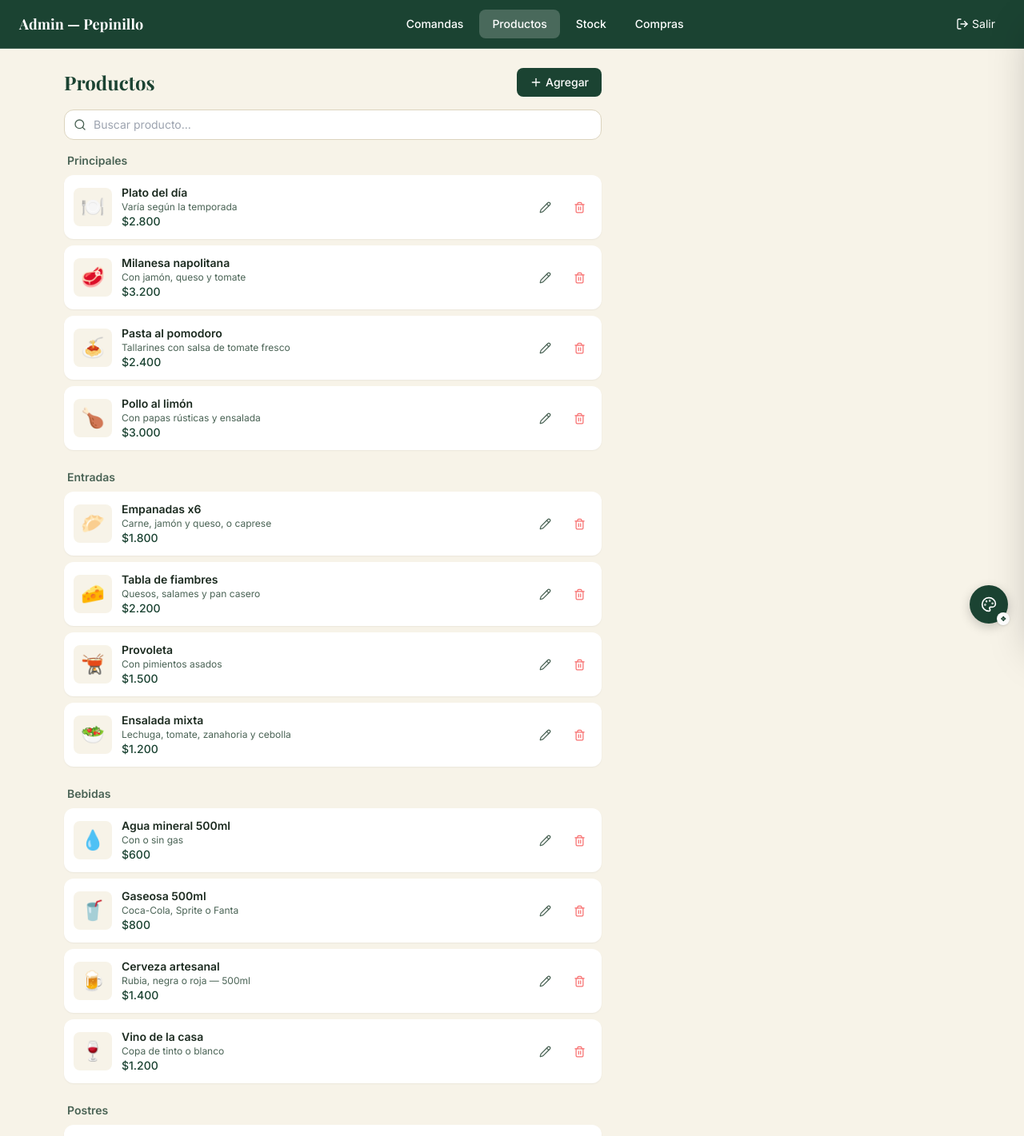
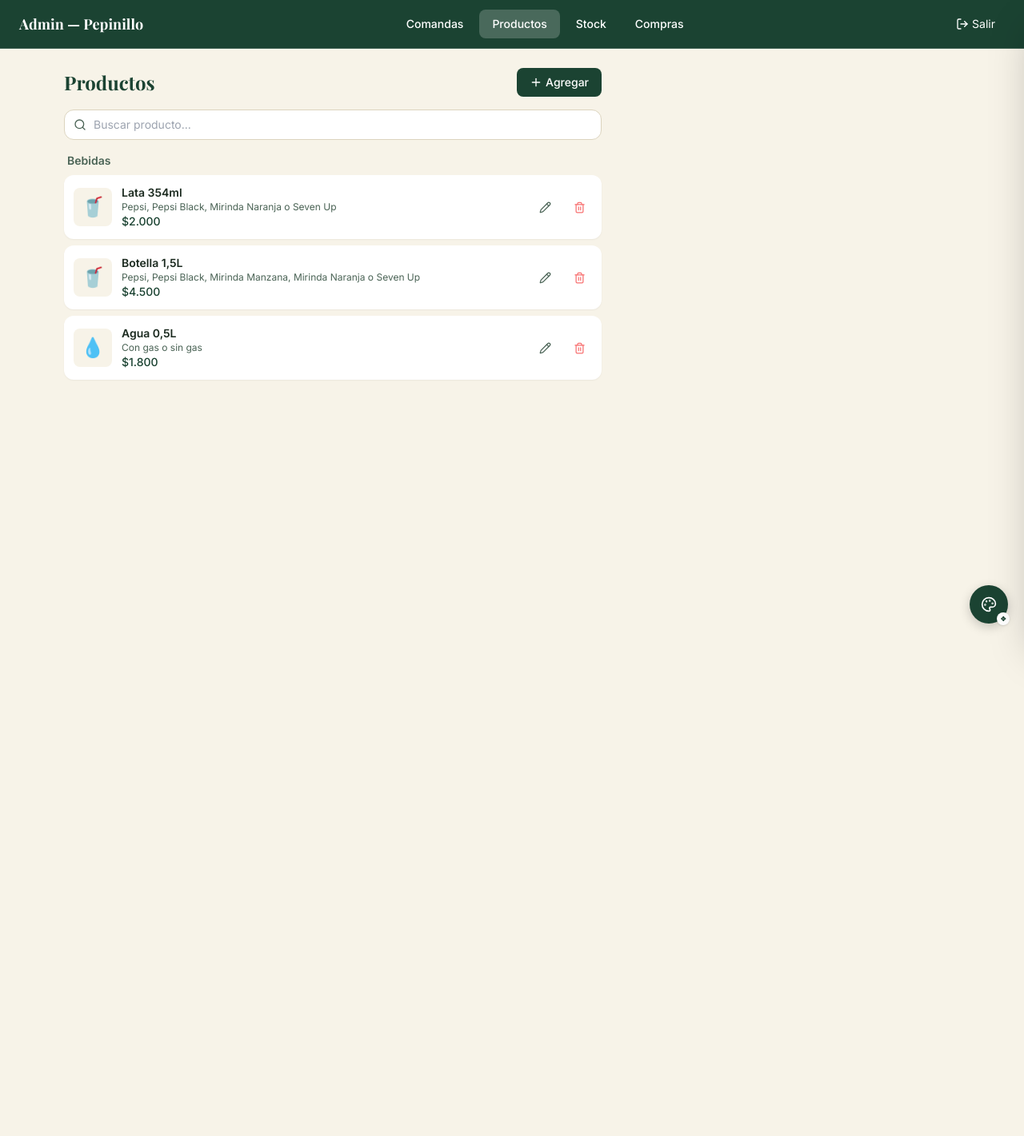
Before and after one commit to axelbauducco11/pepinillo-demo, a Next.js app: page /admin/productos in a window 1280 px wide. Shown: the top 1421 px of the page at 80% size. After the commit the page ends 800 px from the top, so only its background shows below. Built offline with nearby package versions, Linux system fonts and the light colour scheme; a web font is replaced by a local one.

Commit message:
feat: real Pepinillo menu with size variants

```diff
--- a/data/mock/products.ts
+++ b/data/mock/products.ts
@@ -1,42 +1,113 @@
-import { Product } from '@/types/product'
+import { Product, ProductCategory } from '@/types/product'
 
+// Precios ficticios (demo) — Pepinillo no publica precios en sus redes.
 export const PRODUCTS: Product[] = [
-  // PRINCIPALES
-  { id: 'pr-01', name: 'Plato del día', description: 'Varía según la temporada', category: 'principales', price: 2800, emoji: '🍽️' },
-  { id: 'pr-02', name: 'Milanesa napolitana', description: 'Con jamón, queso y tomate', category: 'principales', price: 3200, emoji: '🥩' },
-  { id: 'pr-03', name: 'Pasta al pomodoro', description: 'Tallarines con salsa de tomate fresco', category: 'principales', price: 2400, emoji: '🍝' },
-  { id: 'pr-04', name: 'Pollo al limón', description: 'Con papas rústicas y ensalada', category: 'principales', price: 3000, emoji: '🍗' },
-  // ENTRADAS
-  { id: 'en-01', name: 'Empanadas x6', description: 'Carne, jamón y queso, o caprese', category: 'entradas', price: 1800, emoji: '🥟' },
-  { id: 'en-02', name: 'Tabla de fiambres', description: 'Quesos, salames y pan casero', category: 'entradas', price: 2200, emoji: '🧀' },
-  { id: 'en-03', name: 'Provoleta', description: 'Con pimientos asados', category: 'entradas', price: 1500, emoji: '🫕' },
-  { id: 'en-04', name: 'Ensalada mixta', description: 'Lechuga, tomate, zanahoria y cebolla', category: 'entradas', price: 1200, emoji: '🥗' },
+  // HAMBURGUESAS — cada una con variantes de tamaño (mismo groupId)
+  { id: 'hb-01-simple', groupId: 'hb-01', name: 'Cheeseburger', sizeLabel: 'Simple', description: 'Medallón 120gr., cheddar x2, cebolla brunoise, ketchup', category: 'hamburguesas', price: 8500, emoji: '🍔' },
+  { id: 'hb-01-doble', groupId: 'hb-01', name: 'Cheeseburger', sizeLabel: 'Doble', description: 'Medallón 120gr., cheddar x2, cebolla brunoise, ketchup', category: 'hamburguesas', price: 11500, emoji: '🍔' },
+  { id: 'hb-01-triple', groupId: 'hb-01', name: 'Cheeseburger', sizeLabel: 'Triple', description: 'Medallón 120gr., cheddar x2, cebolla brunoise, ketchup', category: 'hamburguesas', price: 14500, emoji: '🍔' },
+
+  { id: 'hb-02-simple', groupId: 'hb-02', name: 'Clásica', sizeLabel: 'Simple', description: 'Medallón 120gr., cheddar x1, lechuga, tomate, mayonesa especial', category: 'hamburguesas', price: 8000, emoji: '🍔' },
+  { id: 'hb-02-doble', groupId: 'hb-02', name: 'Clásica', sizeLabel: 'Doble', description: 'Medallón 120gr., cheddar x1, lechuga, tomate, mayonesa especial', category: 'hamburguesas', price: 11000, emoji: '🍔' },
+  { id: 'hb-02-triple', groupId: 'hb-02', name: 'Clásica', sizeLabel: 'Triple', description: 'Medallón 120gr., cheddar x1, lechuga, tomate, mayonesa especial', category: 'hamburguesas', price: 14000, emoji: '🍔' },
+
+  { id: 'hb-03-simple', groupId: 'hb-03', name: 'B.E.C.', sizeLabel: 'Simple', description: 'Medallón 120gr., queso azul, cebolla y champignon a la manteca, salsa BEC', category: 'hamburguesas', price: 9500, emoji: '🍔' },
+  { id: 'hb-03-doble', groupId: 'hb-03', name: 'B.E.C.', sizeLabel: 'Doble', description: 'Medallón 120gr., queso azul, cebolla y champignon a la manteca, salsa BEC', category: 'hamburguesas', price: 12500, emoji: '🍔' },
+  { id: 'hb-03-triple', groupId: 'hb-03', name: 'B.E.C.', sizeLabel: 'Triple', description: 'Medallón 120gr., queso azul, cebolla y champignon a la manteca, salsa BEC', category: 'hamburguesas', price: 15500, emoji: '🍔' },
+
+  { id: 'hb-04-simple', groupId: 'hb-04', name: 'Jalapa', sizeLabel: 'Simple', description: 'Medallón 120gr., cheddar x2, cebolla crispy, salsa jalapa smoke', category: 'hamburguesas', price: 9000, emoji: '🍔' },
+  { id: 'hb-04-doble', groupId: 'hb-04', name: 'Jalapa', sizeLabel: 'Doble', description: 'Medallón 120gr., cheddar x2, cebolla crispy, salsa jalapa smoke', category: 'hamburguesas', price: 12000, emoji: '🍔' },
+  { id: 'hb-04-triple', groupId: 'hb-04', name: 'Jalapa', sizeLabel: 'Triple', description: 'Medallón 120gr., cheddar x2, cebolla crispy, salsa jalapa smoke', category: 'hamburguesas', price: 15000, emoji: '🍔' },
+
+  { id: 'hb-05-simple', groupId: 'hb-05', name: 'Megapepinillo', sizeLabel: 'Simple', description: 'Medallón 120gr., cheddar x2, lechuga, tomate, cebolla, pepinillo, bacon, salsa pepi', category: 'hamburguesas', price: 10000, emoji: '🥒' },
+  { id: 'hb-05-doble', groupId: 'hb-05', name: 'Megapepinillo', sizeLabel: 'Doble', description: 'Medallón 120gr., cheddar x2, lechuga, tomate, cebolla, pepinillo, bacon, salsa pepi', category: 'hamburguesas', price: 13000, emoji: '🥒' },
+  { id: 'hb-05-triple', groupId: 'hb-05', name: 'Megapepinillo', sizeLabel: 'Triple', description: 'Medallón 120gr., cheddar x2, lechuga, tomate, cebolla, pepinillo, bacon, salsa pepi', category: 'hamburguesas', price: 16000, emoji: '🥒' },
+
+  { id: 'hb-06-simple', groupId: 'hb-06', name: 'B.C.B.', sizeLabel: 'Simple', description: 'Medallón 120gr., cheddar x2, bacon, cebolla brunoise, mostaza, ketchup', category: 'hamburguesas', price: 9500, emoji: '🍔' },
+  { id: 'hb-06-doble', groupId: 'hb-06', name: 'B.C.B.', sizeLabel: 'Doble', description: 'Medallón 120gr., cheddar x2, bacon, cebolla brunoise, mostaza, ketchup', category: 'hamburguesas', price: 12500, emoji: '🍔' },
+  { id: 'hb-06-triple', groupId: 'hb-06', name: 'B.C.B.', sizeLabel: 'Triple', description: 'Medallón 120gr., cheddar x2, bacon, cebolla brunoise, mostaza, ketchup', category: 'hamburguesas', price: 15500, emoji: '🍔' },
+
+  { id: 'hb-07-simple', groupId: 'hb-07', name: 'Swiss Burger', sizeLabel: 'Simple', description: 'Doble medallón 120gr., queso blanco, cebolla grillada, tomate, salsa spread', category: 'hamburguesas', price: 11500, emoji: '🧀' },
+  { id: 'hb-07-doble', groupId: 'hb-07', name: 'Swiss Burger', sizeLabel: 'Doble', description: 'Doble medallón 120gr., queso blanco, cebolla grillada, tomate, salsa spread', category: 'hamburguesas', price: 14500, emoji: '🧀' },
+  { id: 'hb-07-triple', groupId: 'hb-07', name: 'Swiss Burger', sizeLabel: 'Triple', description: 'Doble medallón 120gr., queso blanco, cebolla grillada, tomate, salsa spread', category: 'hamburguesas', price: 17500, emoji: '🧀' },
+
+  { id: 'hb-08-simple', groupId: 'hb-08', name: 'D.C.L.', sizeLabel: 'Simple', description: 'Doble medallón 120gr., cheddar x4, cebolla brunoise, ketchup, mostaza', category: 'hamburguesas', price: 12000, emoji: '🍔' },
+  { id: 'hb-08-doble', groupId: 'hb-08', name: 'D.C.L.', sizeLabel: 'Doble', description: 'Doble medallón 120gr., cheddar x4, cebolla brunoise, ketchup, mostaza', category: 'hamburguesas', price: 15000, emoji: '🍔' },
+  { id: 'hb-08-triple', groupId: 'hb-08', name: 'D.C.L.', sizeLabel: 'Triple', description: 'Doble medallón 120gr., cheddar x4, cebolla brunoise, ketchup, mostaza', category: 'hamburguesas', price: 18000, emoji: '🍔' },
+
+  { id: 'hb-09-simple', groupId: 'hb-09', name: 'Big Pepi', sizeLabel: 'Simple', description: 'Doble medallón 120gr., cheddar x4, pepinillo, cebolla brunoise, lechuga, salsa pepinillo', category: 'hamburguesas', price: 12500, emoji: '🥒' },
+  { id: 'hb-09-doble', groupId: 'hb-09', name: 'Big Pepi', sizeLabel: 'Doble', description: 'Doble medallón 120gr., cheddar x4, pepinillo, cebolla brunoise, lechuga, salsa pepinillo', category: 'hamburguesas', price: 15500, emoji: '🥒' },
+  { id: 'hb-09-triple', groupId: 'hb-09', name: 'Big Pepi', sizeLabel: 'Triple', description: 'Doble medallón 120gr., cheddar x4, pepinillo, cebolla brunoise, lechuga, salsa pepinillo', category: 'hamburguesas', price: 18500, emoji: '🥒' },
+
+  { id: 'hb-10-triple', groupId: 'hb-10', name: 'Meat Tower', sizeLabel: 'Triple', description: '3 medallones 120gr., cheddar x6, bacon, salsa spread', category: 'hamburguesas', price: 19500, emoji: '🗼' },
+  { id: 'hb-10-cuadruple', groupId: 'hb-10', name: 'Meat Tower', sizeLabel: 'Cuádruple', description: '4 medallones 120gr., cheddar x8, bacon, salsa spread', category: 'hamburguesas', price: 23000, emoji: '🗼' },
+
+  // PAPAS & COMBOS — precio único, sin variantes de tamaño más allá de lo listado
+  { id: 'pc-01', name: 'Papas fritas chica', description: 'Porción individual', category: 'papas-combos', price: 3500, emoji: '🍟' },
+  { id: 'pc-02', name: 'Papas fritas grande', description: 'Para compartir', category: 'papas-combos', price: 5500, emoji: '🍟' },
+  { id: 'pc-03', name: 'Papas fritas americanas', description: 'Con panceta, cheddar y verdeo', category: 'papas-combos', price: 7500, emoji: '🍟' },
+  { id: 'pc-04', name: 'Nuggets de pollo x8', description: 'Incluye salsa a elección', category: 'papas-combos', price: 6500, emoji: '🍗' },
+  { id: 'pc-05', name: 'Picker de provolone', description: 'Queso provolone rebozado y frito, incluye salsa a elección', category: 'papas-combos', price: 6000, emoji: '🧀' },
+  { id: 'pc-06', name: 'Dip individual', description: 'Mayonesa, mostaza, ketchup, barbacoa, mayo especial, BEC, jalapa o mega pepinillo', category: 'papas-combos', price: 800, emoji: '🥫' },
+
   // BEBIDAS
-  { id: 'be-01', name: 'Agua mineral 500ml', description: 'Con o sin gas', category: 'bebidas', price: 600, emoji: '💧' },
-  { id: 'be-02', name: 'Gaseosa 500ml', description: 'Coca-Cola, Sprite o Fanta', category: 'bebidas', price: 800, emoji: '🥤' },
-  { id: 'be-03', name: 'Cerveza artesanal', description: 'Rubia, negra o roja — 500ml', category: 'bebidas', price: 1400, emoji: '🍺' },
-  { id: 'be-04', name: 'Vino de la casa', description: 'Copa de tinto o blanco', category: 'bebidas', price: 1200, emoji: '🍷' },
-  // POSTRES
-  { id: 'po-01', name: 'Tiramisú', description: 'Receta original italiana', category: 'postres', price: 1600, emoji: '🍰' },
-  { id: 'po-02', name: 'Helado artesanal', description: 'Dos bochas a elección', category: 'postres', price: 1100, emoji: '🍨' },
-  { id: 'po-03', name: 'Brownie con helado', description: 'Tibio con helado de crema', category: 'postres', price: 1400, emoji: '🍫' },
-  { id: 'po-04', name: 'Flan casero', description: 'Con dulce de leche y crema', category: 'postres', price: 1000, emoji: '🍮' },
+  { id: 'be-01', name: 'Lata 354ml', description: 'Pepsi, Pepsi Black, Mirinda Naranja o Seven Up', category: 'bebidas', price: 2000, emoji: '🥤' },
+  { id: 'be-02', name: 'Botella 1,5L', description: 'Pepsi, Pepsi Black, Mirinda Manzana, Mirinda Naranja o Seven Up', category: 'bebidas', price: 4500, emoji: '🥤' },
+  { id: 'be-03', name: 'Agua 0,5L', description: 'Con gas o sin gas', category: 'bebidas', price: 1800, emoji: '💧' },
 ]
 
-export const CATEGORY_LABELS: Record<string, string> = {
-  principales: 'Principales',
-  entradas: 'Entradas',
+export const CATEGORY_LABELS: Record<ProductCategory, string> = {
+  hamburguesas: 'Hamburguesas',
+  'papas-combos': 'Papas & Combos',
   bebidas: 'Bebidas',
-  postres: 'Postres',
 }
 
-export const CATEGORY_EMOJIS: Record<string, string> = {
-  principales: '🍽️',
-  entradas: '🥟',
+export const CATEGORY_EMOJIS: Record<ProductCategory, string> = {
+  hamburguesas: '🍔',
+  'papas-combos': '🍟',
   bebidas: '🥤',
-  postres: '🍰',
 }
 
-export function getProductsByCategory(category: string): Product[] {
+export function getProductsByCategory(category: ProductCategory): Product[] {
   return PRODUCTS.filter(p => p.category === category)
 }
+
+export interface ProductGroup {
+  /** groupId si tiene variantes, o el id del producto si es de precio único */
+  key: string
+  name: string
+  description?: string
+  emoji?: string
+  imageUrl?: string
+  /** Todas las variantes de tamaño (o un único elemento si no tiene tamaños) */
+  variants: Product[]
+}
+
+/**
+ * Agrupa los productos de una categoría por groupId (variantes de tamaño de
+ * una misma burger quedan bajo un solo card en la UI). Productos sin
+ * groupId se muestran como grupo de una sola variante.
+ */
+export function getProductGroups(category: ProductCategory): ProductGroup[] {
+  const products = getProductsByCategory(category)
+  const groups = new Map<string, ProductGroup>()
+
+  for (const product of products) {
+    const key = product.groupId ?? product.id
+    const existing = groups.get(key)
+    if (existing) {
+      existing.variants.push(product)
+    } else {
+      groups.set(key, {
+        key,
+        name: product.name,
+        description: product.description,
+        emoji: product.emoji,
+        imageUrl: product.imageUrl,
+        variants: [product],
+      })
+    }
+  }
+
+  return Array.from(groups.values())
+}
```
Also changed, not shown: 1 other file (tests, documents, lock files or other folders).
